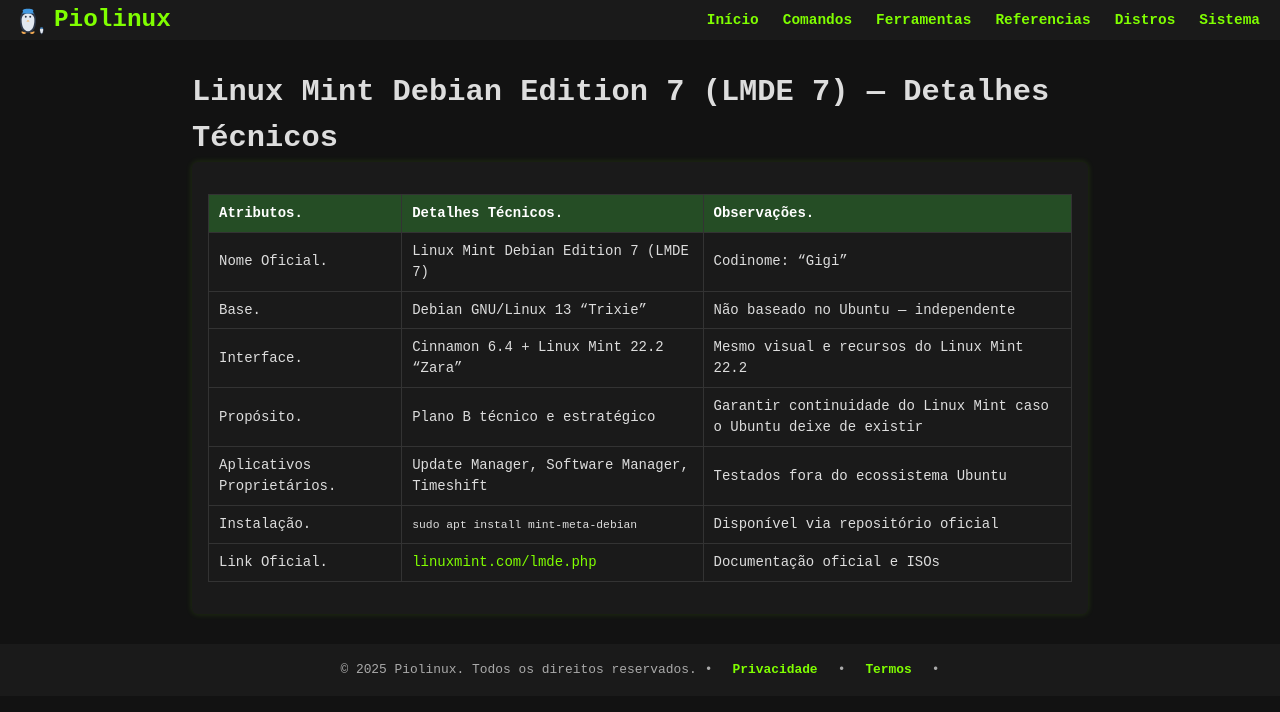
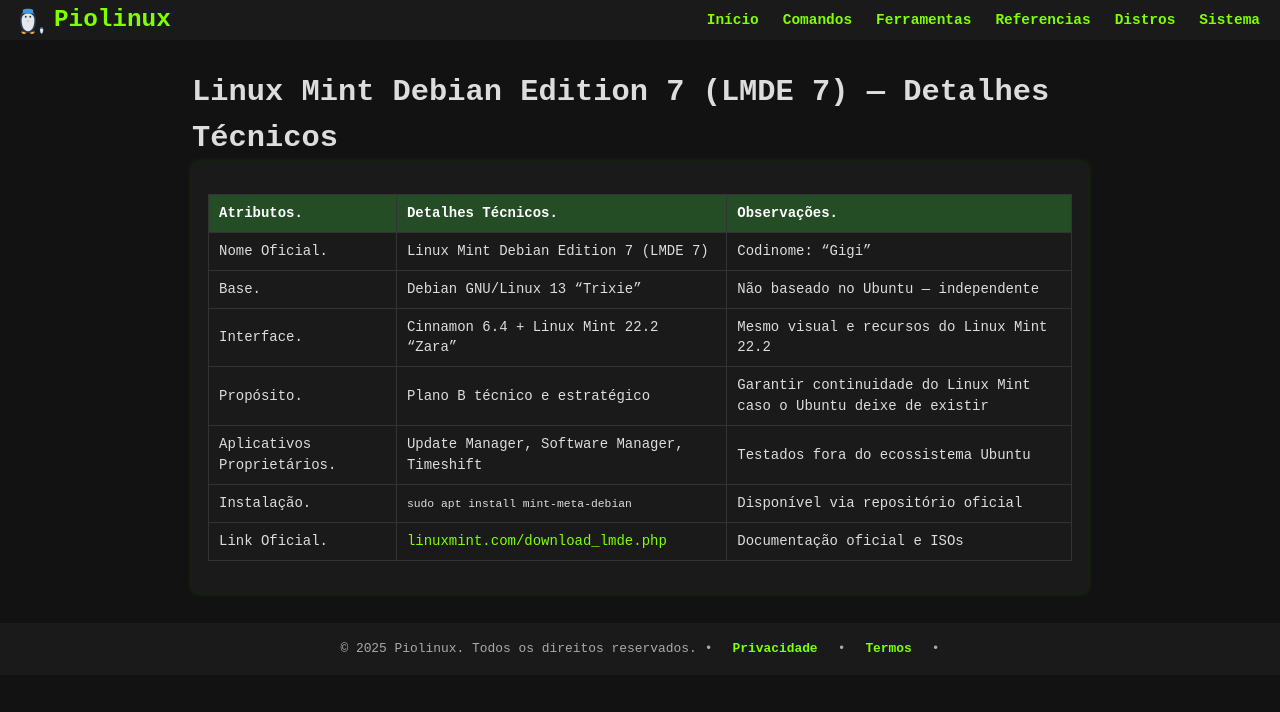
Before and after one commit to Piolinux/piolinux-site, a Jekyll site: the page built from _pages/_tabelas/lmde7.md, in a window 1280 px wide. Shown: the top 712 px of the page. Built offline with Jekyll 4.4.1, drawn with Linux system fonts in a browser that asks for light colours.

Commit message:
Update lmde7.md

```diff
--- a/_pages/_tabelas/lmde7.md
+++ b/_pages/_tabelas/lmde7.md
@@ -51,7 +51,7 @@ description: "Especificações oficiais do LMDE 7: base Debian, interface Cinnam
     </tr>
     <tr>
       <td data-label="Atributo">Link Oficial.</td>
-      <td data-label="Detalhe Técnico"><a href="https://linuxmint.com/lmde.php" target="_blank" rel="noopener">linuxmint.com/lmde.php</a></td>
+      <td data-label="Detalhe Técnico"><a href="https://linuxmint.com/download_lmde.php" target="_blank" rel="noopener">linuxmint.com/download_lmde.php</a></td>
       <td data-label="Observações">Documentação oficial e ISOs</td>
     </tr>
   </tbody>
```
